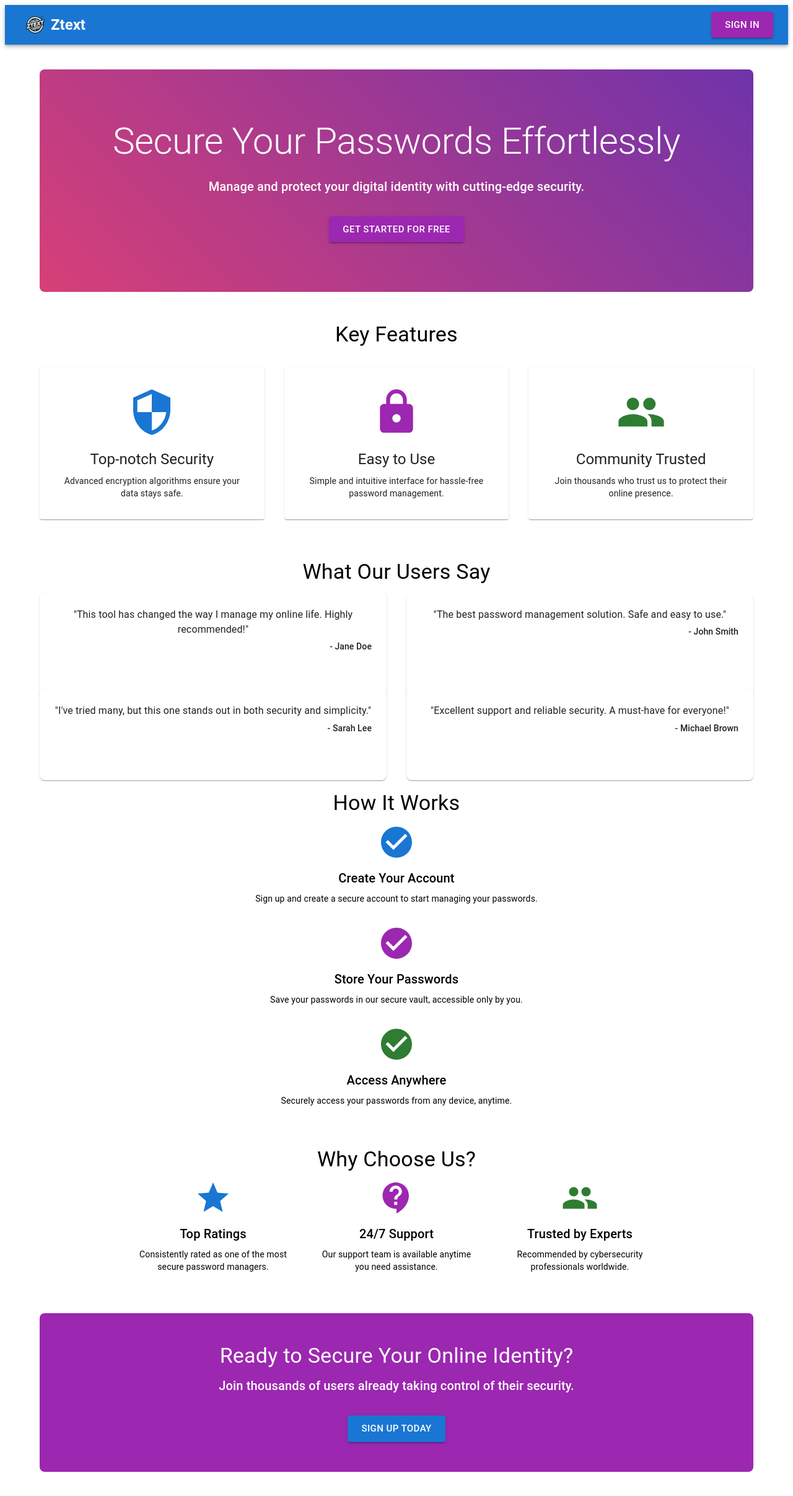
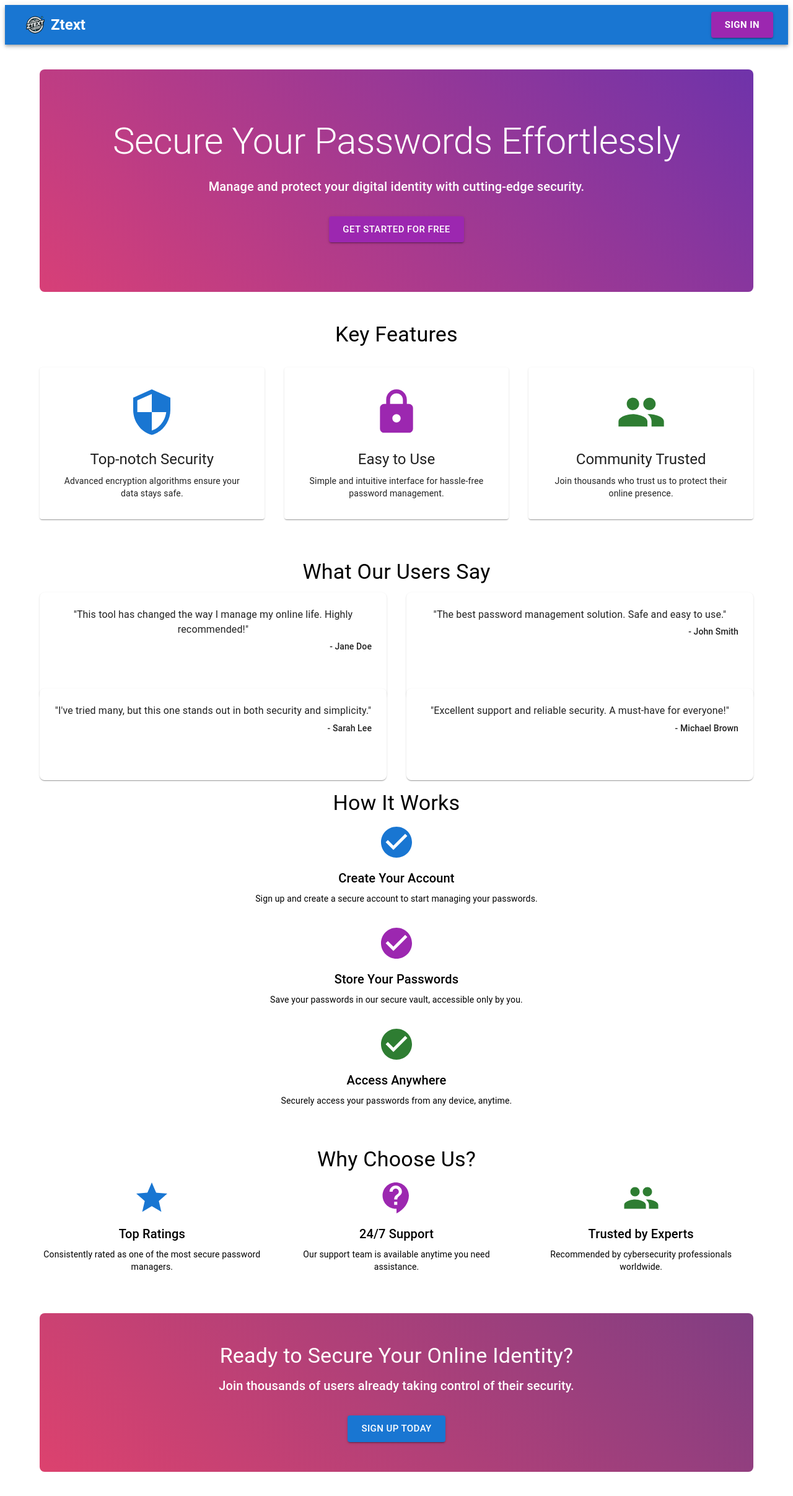
Before and after one commit to tamjidzihan/ztext, a React (Vite) app: page / in a window 1280 px wide. Shown: the top 2414 px of the page at 62% size. Built offline with nearby package versions, Linux system fonts and the light colour scheme; no server answers; what @toolpad/core would draw is missing.

Commit message:
home 2024-09-11

```diff
--- a/src/components/LandingPage/Landingpage.tsx
+++ b/src/components/LandingPage/Landingpage.tsx
@@ -120,7 +120,7 @@ const Landingpage = () => {
                     <Typography variant="h4" gutterBottom>What Our Users Say</Typography>
                     <Grid container spacing={4} justifyContent="center">
                         {testimonials.map((testimonial, index) => (
-                            <Grid key={index} size={6} >
+                            <Grid key={index} size={{ sm: 12, md: 6 }} >
                                 <Card sx={{ p: 3, borderRadius: 2, height: '100%' }}>
                                     <Typography variant="body1" gutterBottom>
                                         "{testimonial.quote}"
@@ -164,21 +164,21 @@ const Landingpage = () => {
                 <Box sx={{ mb: 8 }}>
                     <Typography variant="h4" align="center" gutterBottom>Why Choose Us?</Typography>
                     <Grid container spacing={4} justifyContent="center">
-                        <Grid size={3} textAlign="center">
+                        <Grid size={{ sm: 12, md: 4 }} textAlign="center">
                             <StarIcon color="primary" sx={{ fontSize: 60, mb: 1 }} />
                             <Typography variant="h6" gutterBottom>Top Ratings</Typography>
                             <Typography variant="body2">
                                 Consistently rated as one of the most secure password managers.
                             </Typography>
                         </Grid>
-                        <Grid size={3} textAlign="center">
+                        <Grid size={{ sm: 12, md: 4 }} textAlign="center">
                             <ContactSupportIcon color="secondary" sx={{ fontSize: 60, mb: 1 }} />
                             <Typography variant="h6" gutterBottom>24/7 Support</Typography>
                             <Typography variant="body2">
                                 Our support team is available anytime you need assistance.
                             </Typography>
                         </Grid>
-                        <Grid size={3} textAlign="center">
+                        <Grid size={{ sm: 12, md: 4 }} textAlign="center">
                             <PeopleIcon color="success" sx={{ fontSize: 60, mb: 1 }} />
                             <Typography variant="h6" gutterBottom>Trusted by Experts</Typography>
                             <Typography variant="body2">
@@ -189,11 +189,23 @@ const Landingpage = () => {
                 </Box>
 
                 {/* Call to Action */}
-                <Box sx={{ textAlign: 'center', py: 6, bgcolor: 'secondary.main', color: 'white', borderRadius: 2, mb: 6 }}>
+                <Box
+                    sx={{
+                        textAlign: 'center',
+                        py: 6,
+                        color: 'white',
+                        borderRadius: 2,
+                        mb: 6,
+                        background: 'linear-gradient(45deg, #f44369, #3e3b92)',
+                        backgroundSize: '200% 200%',
+                        animation: `${gradientAnimation} 8s ease infinite`,
+                    }}
+                >
                     <Typography variant="h4" gutterBottom>Ready to Secure Your Online Identity?</Typography>
                     <Typography variant="h6" sx={{ mb: 4 }}>Join thousands of users already taking control of their security.</Typography>
                     <Button onClick={handleOpen} variant="contained" color="primary" size="large">Sign Up Today</Button>
                 </Box>
+
 
 
                 <Modal
--- a/src/components/LandingPage/Navbar.tsx
+++ b/src/components/LandingPage/Navbar.tsx
@@ -17,7 +17,7 @@ const Navbar = ({ signIn }: NavBarProps) => {
 
                 {/* Sign In Button */}
                 <Box>
-                    <Button variant="contained" color="secondary" size="large" onClick={signIn}>Sign In</Button>
+                    <Button variant="contained" color="secondary" size="large" onClick={signIn} sx={{ fontWeight: "bold" }}>Sign In</Button>
                 </Box>
             </Toolbar>
         </AppBar>
```
